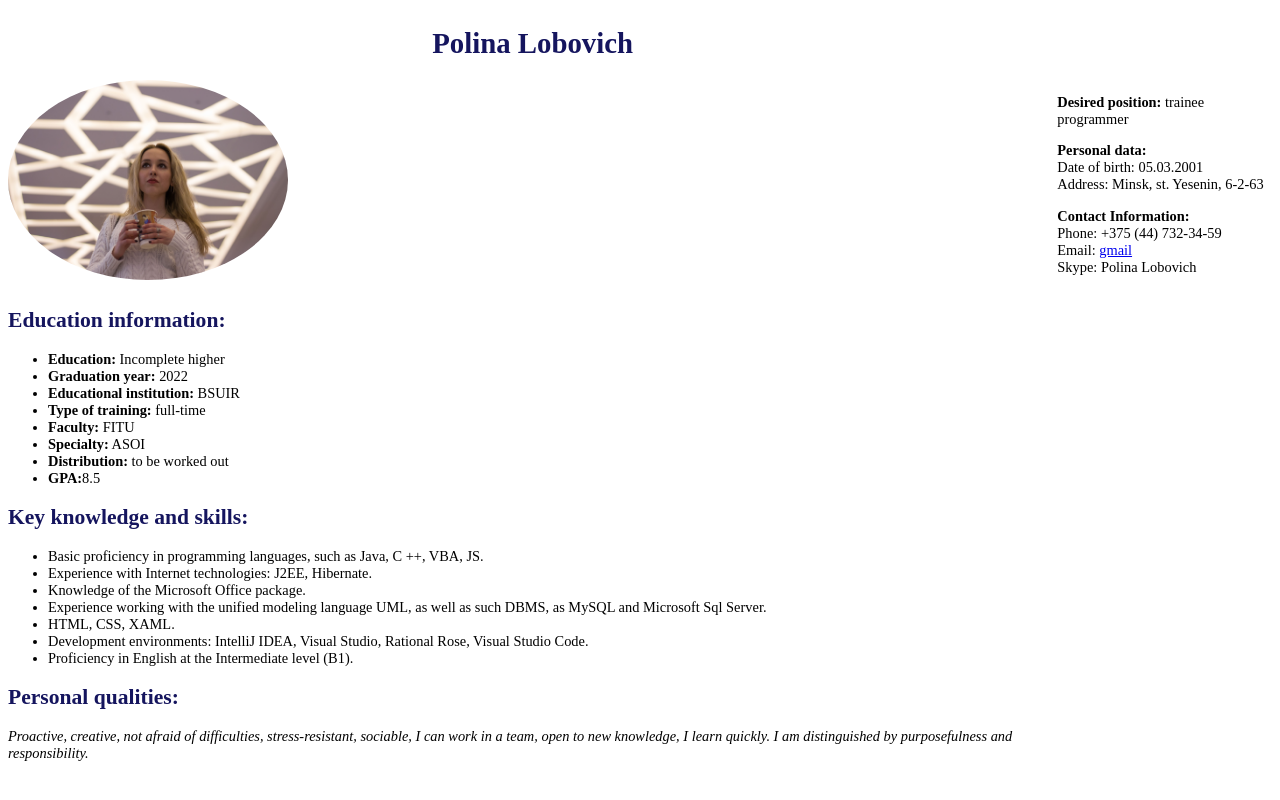
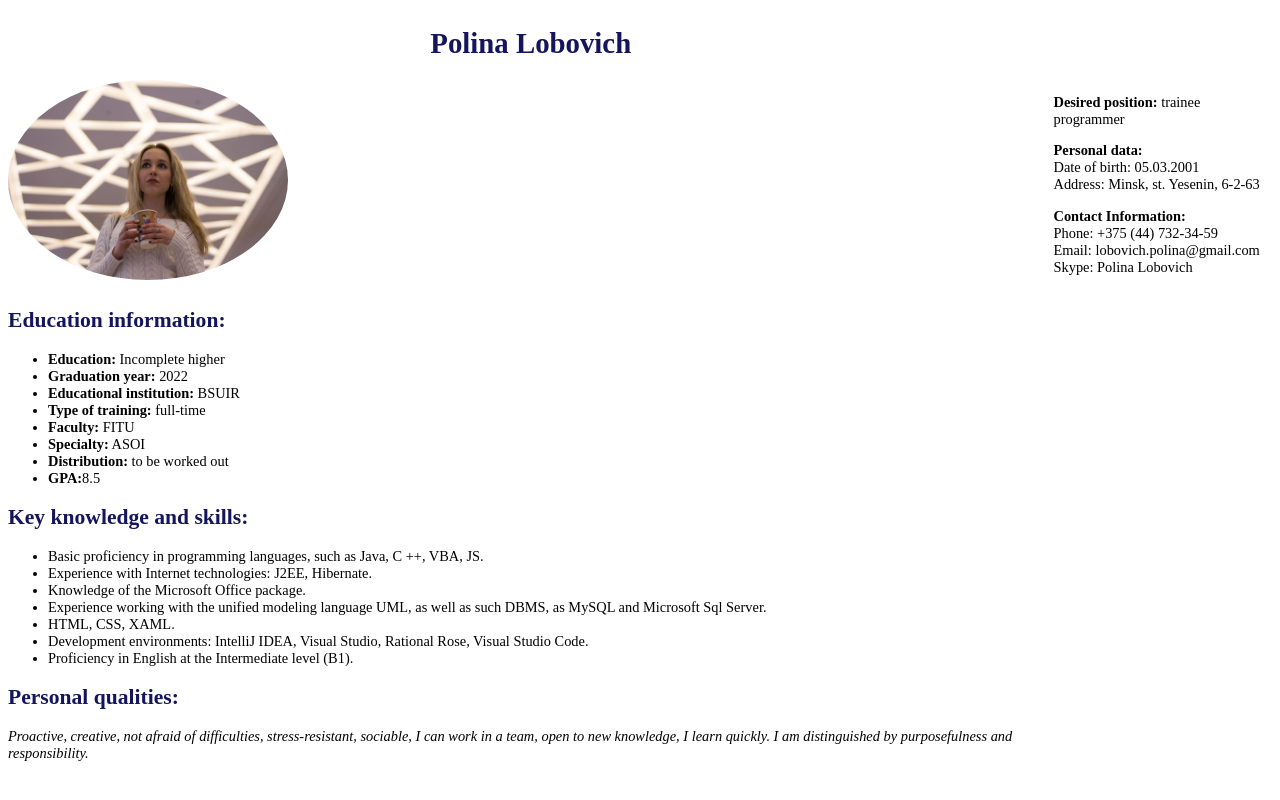
Before and after one commit to Polina-coder/rsschool-cv, a plain HTML site: page index.html in a window 1280 px wide. Drawn offline with Linux system fonts and the light colour scheme.

Commit message:
feat: changes

```diff
--- a/index.html
+++ b/index.html
@@ -27,7 +27,7 @@
                     </p>
                     <p><b>Contact Information:</b>
                         <br>Phone: +375 (44) 732-34-59 </br>
-                        Email: <a href=lobovich.polina@gmail.com>gmail</a>
+                        Email: lobovich.polina@gmail.com
                         <br>Skype: Polina Lobovich</br>
                     </p>
 
```
